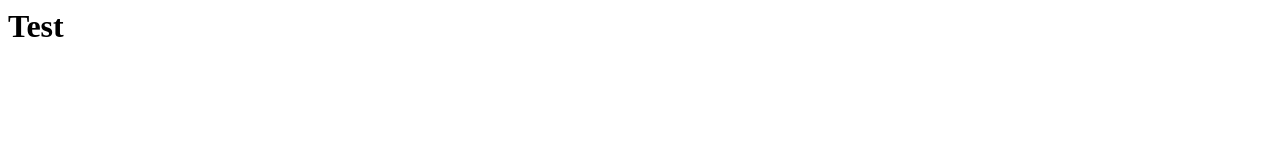
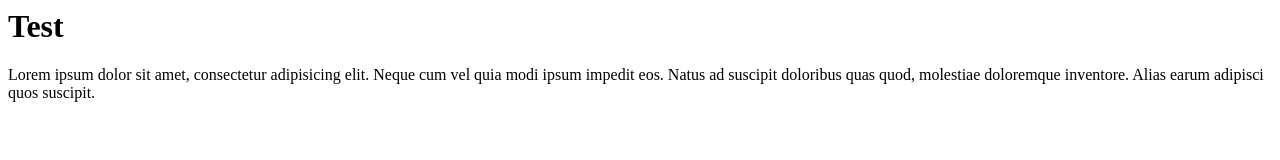
Before and after one commit to andrewpch/Test4, a plain HTML site: page index.html in a window 1280 px wide. Drawn offline with Linux system fonts and the light colour scheme.

Commit message:
added lorem ipsum

```diff
--- a/index.html
+++ b/index.html
@@ -6,6 +6,7 @@
 <body>
 
     <h1>Test</h1>
+    <p>Lorem ipsum dolor sit amet, consectetur adipisicing elit. Neque cum vel quia modi ipsum impedit eos. Natus ad suscipit doloribus quas quod, molestiae doloremque inventore. Alias earum adipisci quos suscipit.</p>
 
 </body>
 </html>
```
